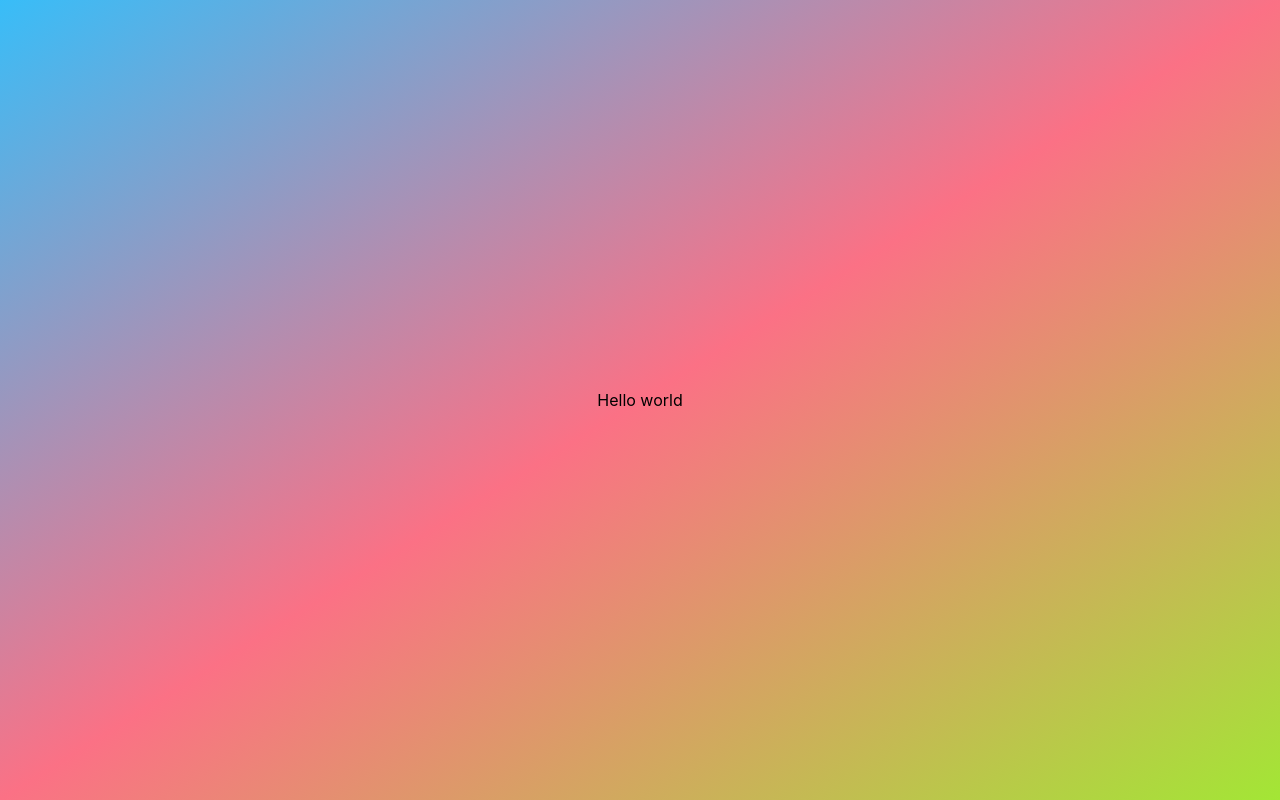
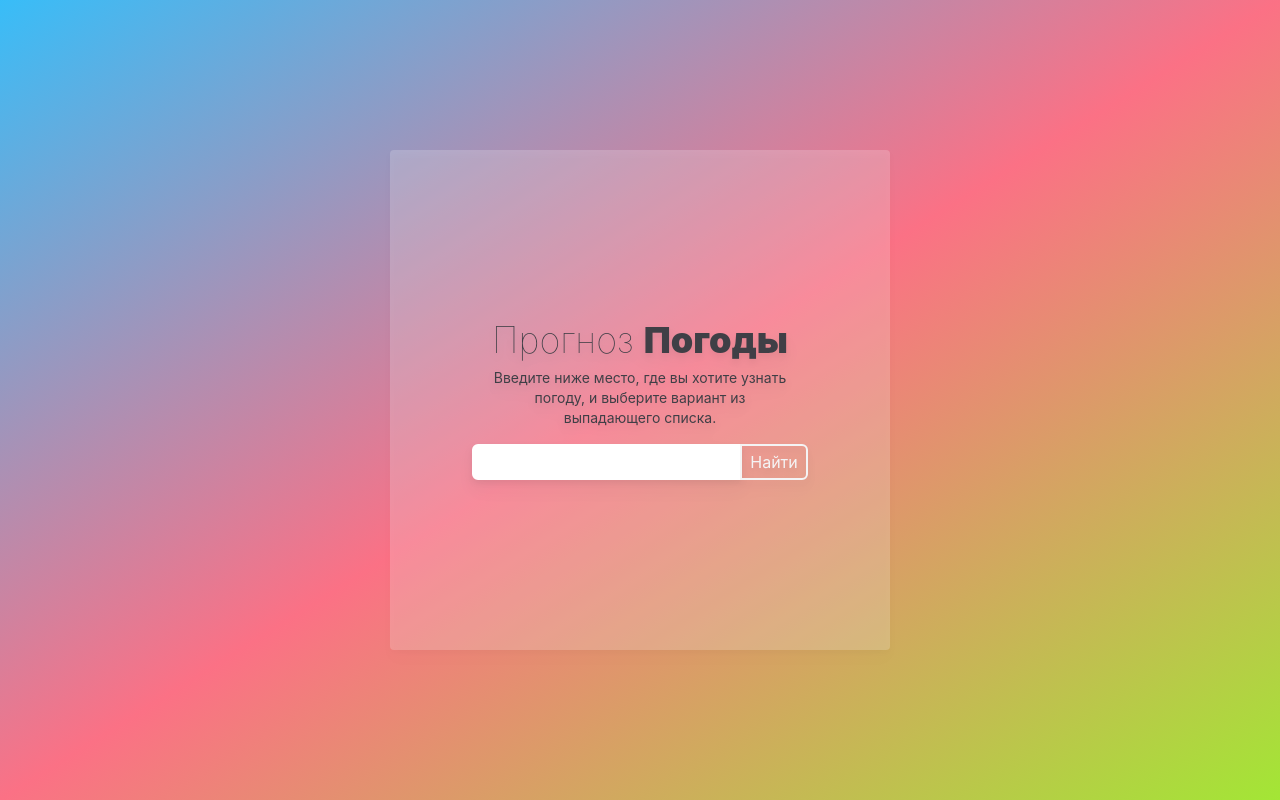
Before and after one commit to anovic123/weather-api-react-ts, a React (Create React App) app: page / in a window 1280 px wide. Built offline with nearby package versions, Linux system fonts and the light colour scheme.

Commit message:
add live search

```diff
--- a/src/App.tsx
+++ b/src/App.tsx
@@ -1,11 +1,79 @@
-import React from 'react';
+import { useState, ChangeEvent } from 'react';
+import { optionType } from './types';
 
-function App() {
+const App = (): JSX.Element => {
+  const [term, setTerm] = useState<string>('');
+  const [options, setOptions] = useState<[]>([]);
+
+  const getSearchOptions = (value: string) => {
+    fetch(
+      `http://api.openweathermap.org/geo/1.0/direct?q=${value.trim()},&limit=${5}&appid=${
+        process.env.REACT_APP_API_KEY
+      }`,
+    )
+      .then((res) => res.json())
+      .then((data) => setOptions(data));
+  };
+
+  const onInputChange = (e: ChangeEvent<HTMLInputElement>) => {
+    const value = e.target.value.trim();
+    setTerm(value);
+
+    if (value === '') return;
+
+    getSearchOptions(value);
+  };
+
+  const onOptionSelect = (option: optionType) => {
+  }
+
   return (
-    <div className="flex justify-center items-center bg-gradient-to-br from-sky-400 via-rose-400 to-lime-400 h-[100vh] w-full">
-      Hello world
-    </div>
+    <main
+      className="flex justify-center items-center bg-gradient-to-br
+        from-sky-400 via-rose-400 to-lime-400 h-[100vh] w-full"
+    >
+      <section
+        className="w-full md:max-w-[500px] p-4 flex flex-col text-center
+          items-center justify-center md:px-10 lg:p-24 h-full lg:h-[500px] bg-white
+          bg-opacity-20 backgrop-blur-ls rounded drop-shadow-lg text-zinc-700"
+      >
+        <h1 className="text-4xl font-thin">
+          Прогноз <span className="font-black">Погоды</span>
+        </h1>
+        <p className="text-sm mt-2">
+          Введите ниже место, где вы хотите узнать погоду, и выберите вариант из выпадающего списка.
+        </p>
+
+        <div className="relative flex mt-10 md:mt-4">
+          <input
+            type="text"
+            value={term}
+            onChange={onInputChange}
+            className="px-2 py-1 rounded-l-md border-2 border-white"
+          />
+
+          <ul className="absolute top-9 bg-white ml-1 rounded-b-md">
+            {options.map((option: optionType, index: number ) => (
+              <li key={option.name + '-' + index}>
+                <button className="text-left text-sm w-full hover:bg-zinc-700
+                  hover:text-white px-2 py-1 cursor-pointer"
+                >
+                  {option.name}
+                </button>
+              </li>
+            ))}
+          </ul>
+
+          <button
+            className="rounded-r-md border-2 border-zinc-100 hover:border-zinc-500
+            hover:text-zinc-500 text-zinc-100 px-2 py-1 cursor-pointer"
+          >
+            Найти
+          </button>
+        </div>
+      </section>
+    </main>
   );
-}
+};
 
 export default App;
--- /dev/null
+++ b/src/types/index.ts
@@ -0,0 +1,4 @@
+export type optionType = {
+  name: string;
+
+}
```
Also changed, not shown: 1 other file (tests, documents, lock files or other folders).
